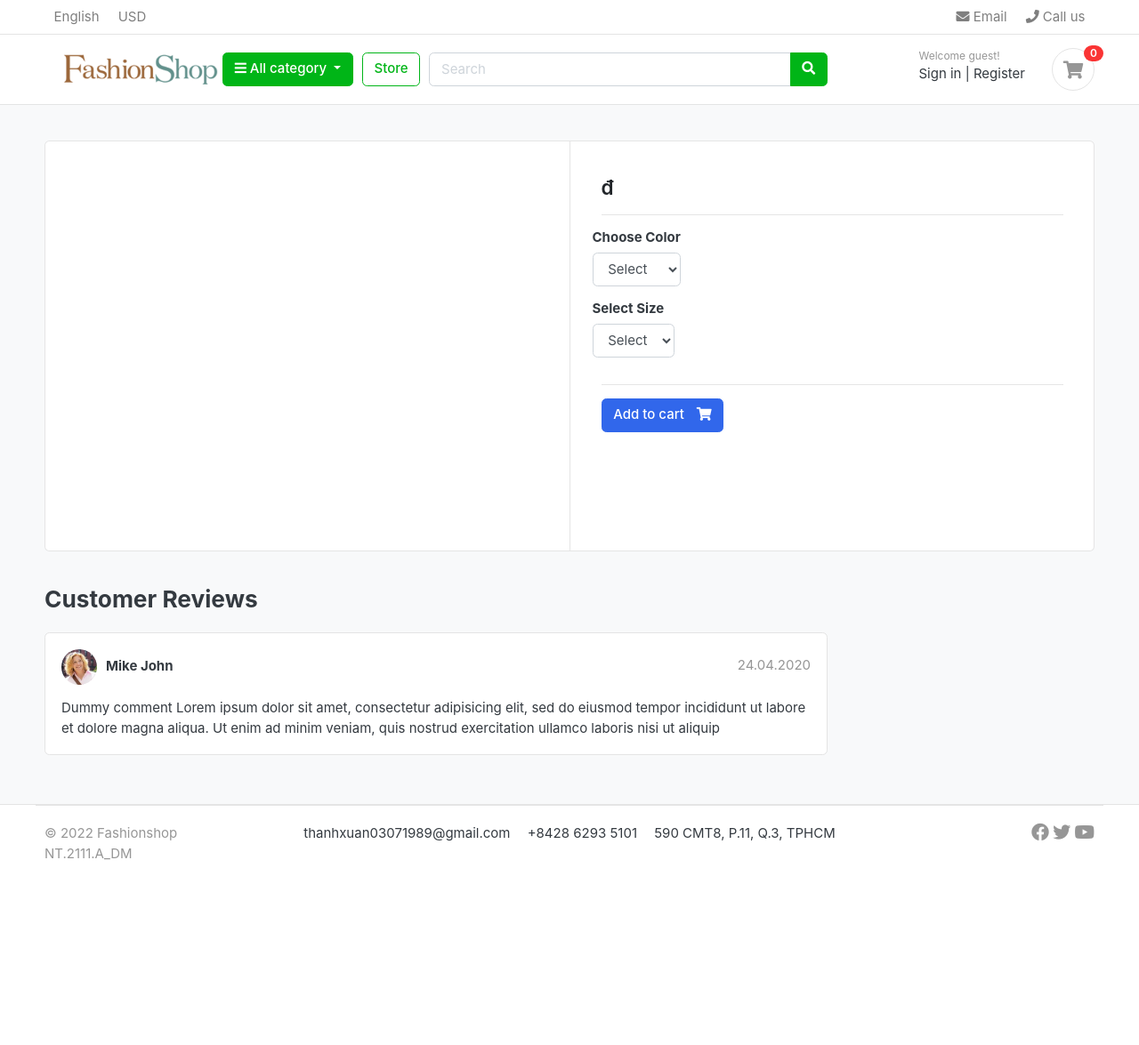
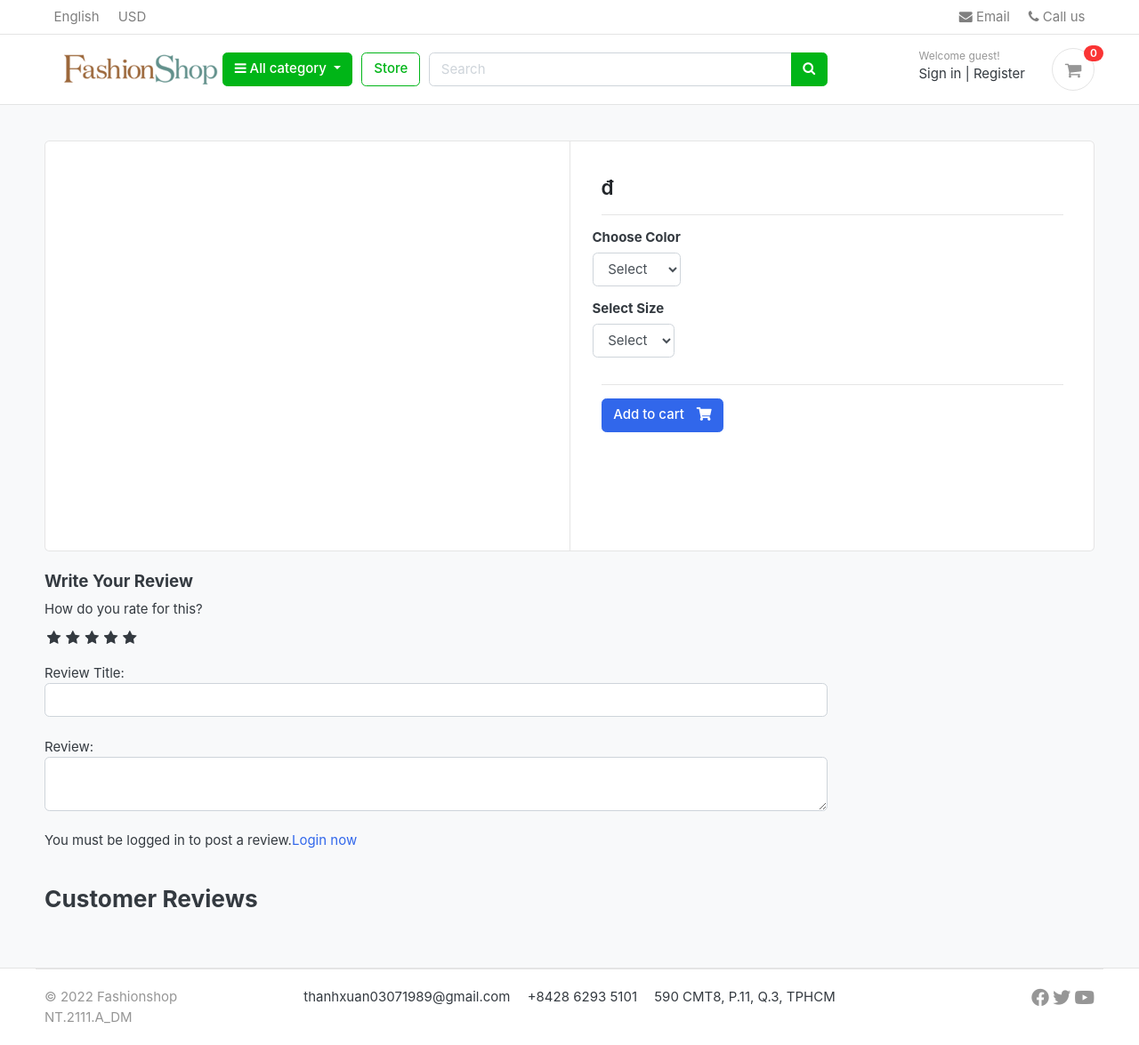
Before and after one commit to tuancat/nt2111A-nhom1-final, a Django app: template templates/store/product_detail.html in a window 1280 px wide. Shown: the whole page at 89% size. Before the commit the page ends 967 px from the top, so only its background shows below. Run offline with Django 4.2, Linux system fonts and the light colour scheme; the template is opened without the code that fills it, so the values that code supplies are empty; some libraries are stand-ins or nearby versions; some web fonts are replaced.

Commit message:
rating_makestar

```diff
--- /dev/null
+++ b/ECproject/static/css/custom.css
@@ -0,0 +1,30 @@
+.rate > input{
+    display: none;
+}
+.rate{display:inline-block;
+border: 0;}
+
+.rate>label{
+    float:right;
+}
+.rate>label:before{
+    display:inline-block;
+    font-size:1.1rem;
+    font-family:FontAwesome;
+    content: "\f005";
+    margin:0;
+    padding: 0.3rem .2rem;
+    cursor:pointer;
+}
+
+.rate .half:before{
+    content: "\f089";
+    position: absolute;
+    padding-right: 0;
+}
+input:checked ~ label, label:hover, label:hover ~ label{
+    color: #ffb503;}
+
+input:checked + label:hover, input:checked ~ label:hover, input:checked ~ label:hover ~label, label:hover ~ input:checked ~ label{
+    color: #cc9000
+}
--- a/store/form.py
+++ /dev/null
@@ -1 +0,0 @@
-from django import forms
--- a/store/urls.py
+++ b/store/urls.py
@@ -7,4 +7,5 @@ urlpatterns = [
     path('category/<slug:category_slug>/',views.store,name='products_by_category'),
     path('category/<slug:category_slug>/<slug:product_slug>/',views.product_detail,name='product_detail'),
     path('search/', views.search,name='search'),
+    path('submit_review/<int:product_id>/',views.submit_review,name='submit_review'),
 ]
--- a/templates/base.html
+++ b/templates/base.html
@@ -25,6 +25,9 @@
 <link href=" {% static 'css/ui.css' %}" rel="stylesheet" type="text/css"/>
 <link href=" {% static 'css/responsive.css' %}" rel="stylesheet" media="only screen and (max-width: 1200px)" />
 
+<link href=" {% static 'css/custom.css' %}" rel="stylesheet" type="text/css"/>
+<link rel="stylesheet" href="https://cdnjs.cloudflare.com/ajax/libs/font-awesome/4.7.0/css/font-awesome.min.css">
+
 <!-- custom javascript -->
 <script src=" {% static 'js/script.js' %}" type="text/javascript"></script>
 
--- a/templates/store/product_detail.html
+++ b/templates/store/product_detail.html
@@ -65,11 +65,44 @@
     <div class="row">
         <div class="col-md-9">
 
+            <form action =" {% url 'submit_review' single_product.id %}" method="POST">
+                {% csrf_token %}
+                <h5>Write Your Review</h5>
+                <div>
+                   <label>How do you rate for this?</label>
+                    <br>
+                    <div class="rate">
+                        <input type="radio" name="rating" id="rating10" value="5" required ><label for="rating10" title="5"></label>
+                        <input type="radio" name="rating" id="rating9" value="4.5" required ><label for="rating9" title="4.5" class="half"></label>
+                        <input type="radio" name="rating" id="rating8" value="4" required ><label for="rating8" title="4"></label>
+                        <input type="radio" name="rating" id="rating7" value="3.5" required ><label for="rating7" title="3.5" class="half"></label>
+                        <input type="radio" name="rating" id="rating6" value="3" required ><label for="rating6" title="3"></label>
+                        <input type="radio" name="rating" id="rating5" value="2.5" required ><label for="rating5" title="2.5" class="half"></label>
+                        <input type="radio" name="rating" id="rating4" value="2" required ><label for="rating4" title="2"></label>
+                        <input type="radio" name="rating" id="rating3" value="1.5" required ><label for="rating3" title="1.5" class="half"></label>
+                        <input type="radio" name="rating" id="rating2" value="1" required ><label for="rating2" title="1"></label>
+                        <input type="radio" name="rating" id="rating1" value="0.5" required ><label for="rating1" title="0.5" class="half"></label>
+                    </div>
+                    <br>
+                    Review Title:
+                    <input type="text" class="form-control" name="subject">
+                    <br>
+                    Review:
+                    <textarea name="review" row="4" class="form-control"></textarea>
+                    <br>
+                    {% if user.is_authenticated %}
+                    <input type="submit" value="Submit Review" class="btn btn-primary">
+                    {% else %}
+                    <p>You must be logged in to post a review.<span><a href="{% url 'login' %}">Login now</a></span></p>
+                    {% endif %}
+                </div>
+{% include 'includes/alerts.html' %}
+            </form>
+    <br>
     <header class="section-heading">
         <h3>Customer Reviews </h3>
-
     </header>
-
+{% for review in reviews %}
             <article class="box mb-3">
                 <div class="icontext w-100">
                 <img src="{% static './images/avatars/avatar1.jpg' %}" class="img-xs icon rounded-circle">
@@ -87,9 +120,7 @@
                 </p>
                 </div>
             </article>
-
-
-
+{% endfor %}
         </div> <!-- col.// -->
     </div> <!-- row.// -->
 
```
Also changed, not shown: store/forms.py (added, +7 -0 lines), store/views.py (+37 -2 lines), templates/includes/alerts.html (added). Lines whose indentation alone changed are shown as unchanged.
